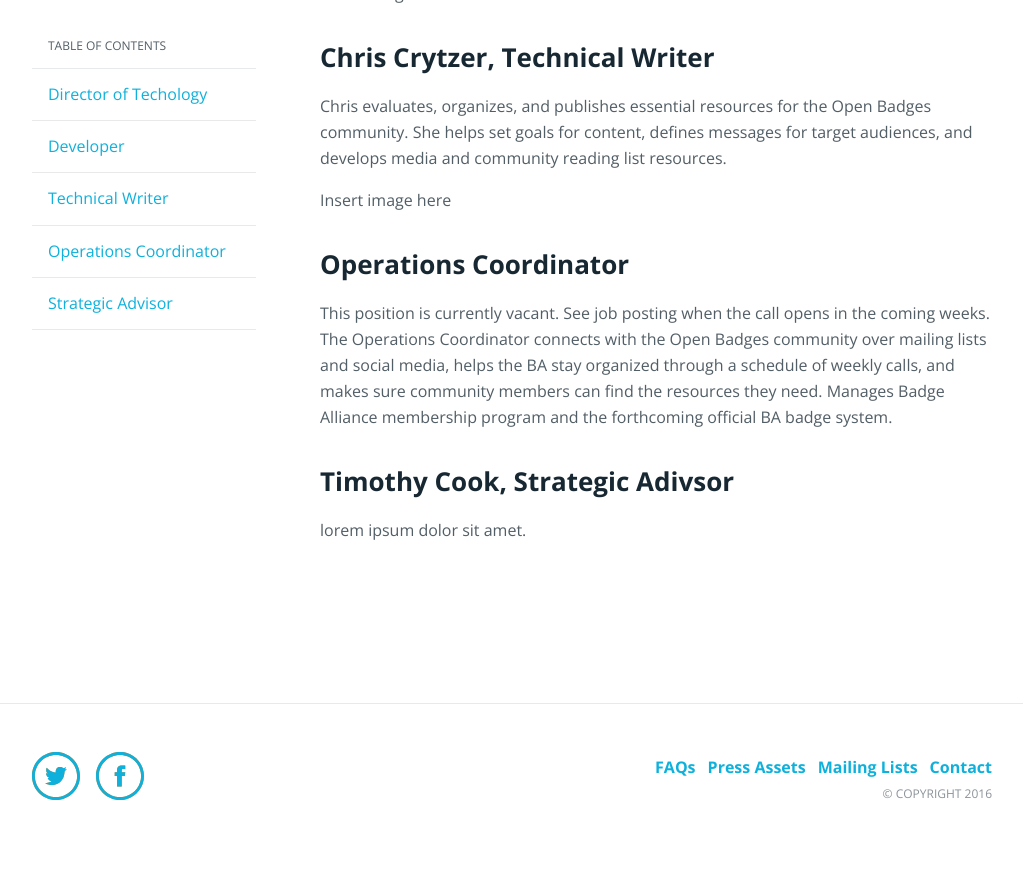
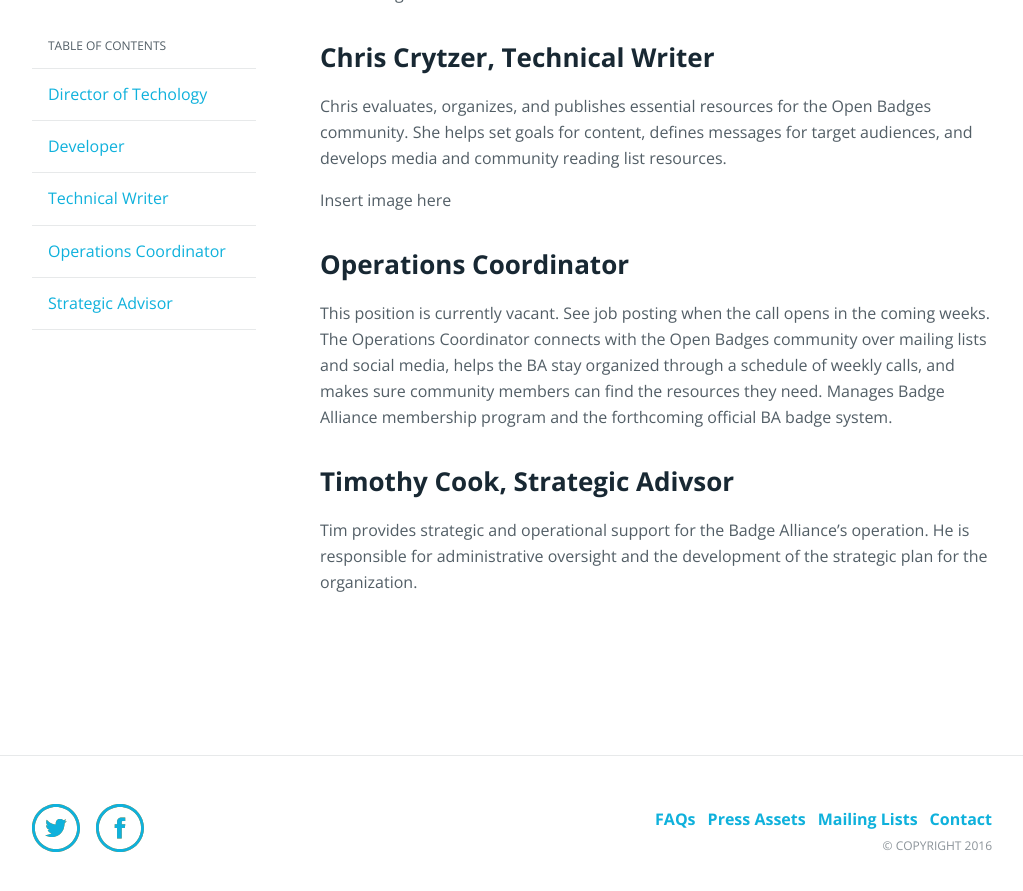
Before and after one commit to mozilla/openbadges.org-static, a Jekyll site: the page built from badge-alliance/team/index.md, in a window 1280 px wide and 900 px high, scrolled down 722 px. Shown: the top 891 px of the window, without its empty margins (128-1151 px from the left). Built offline with Jekyll 4.4.1, drawn with Linux system fonts in a browser that asks for light colours; before the commit the page ends 1570 px from its top, so only the background shows below that.

Commit message:
Crytzer Updated Team

```diff
--- a/badge-alliance/team/index.md
+++ b/badge-alliance/team/index.md
@@ -34,4 +34,4 @@ This position is currently vacant. See job posting when the call opens in the co
 The Operations Coordinator connects with the Open Badges community over mailing lists and social media, helps the BA stay organized through a schedule of weekly calls, and makes sure community members can find the resources they need. Manages Badge Alliance membership program and the forthcoming official BA badge system.
 
 <h2 class="title title-content" id="strategic-advisor">Timothy Cook, Strategic Adivsor</h2>
-lorem ipsum dolor sit amet.
+Tim provides strategic and operational support for the Badge Alliance’s operation. He is responsible for administrative oversight and the development of the strategic plan for the organization.
```
